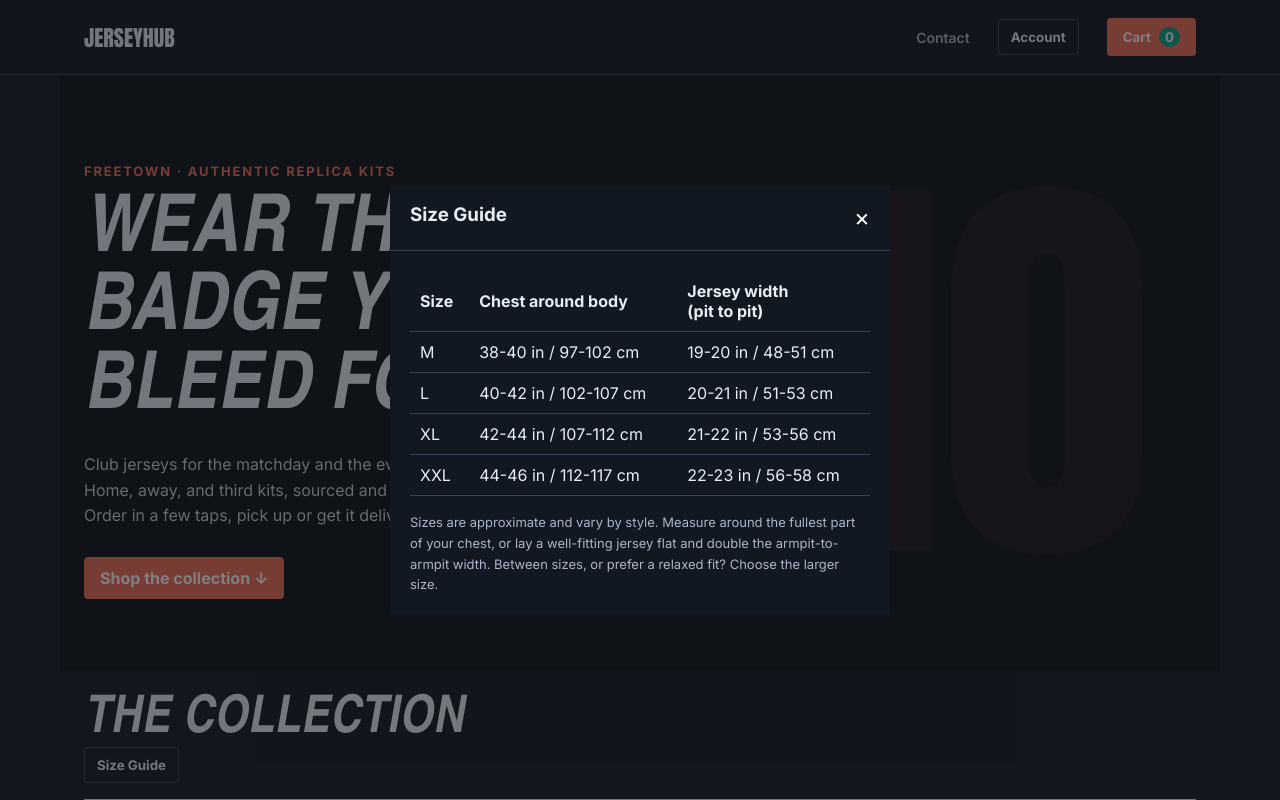
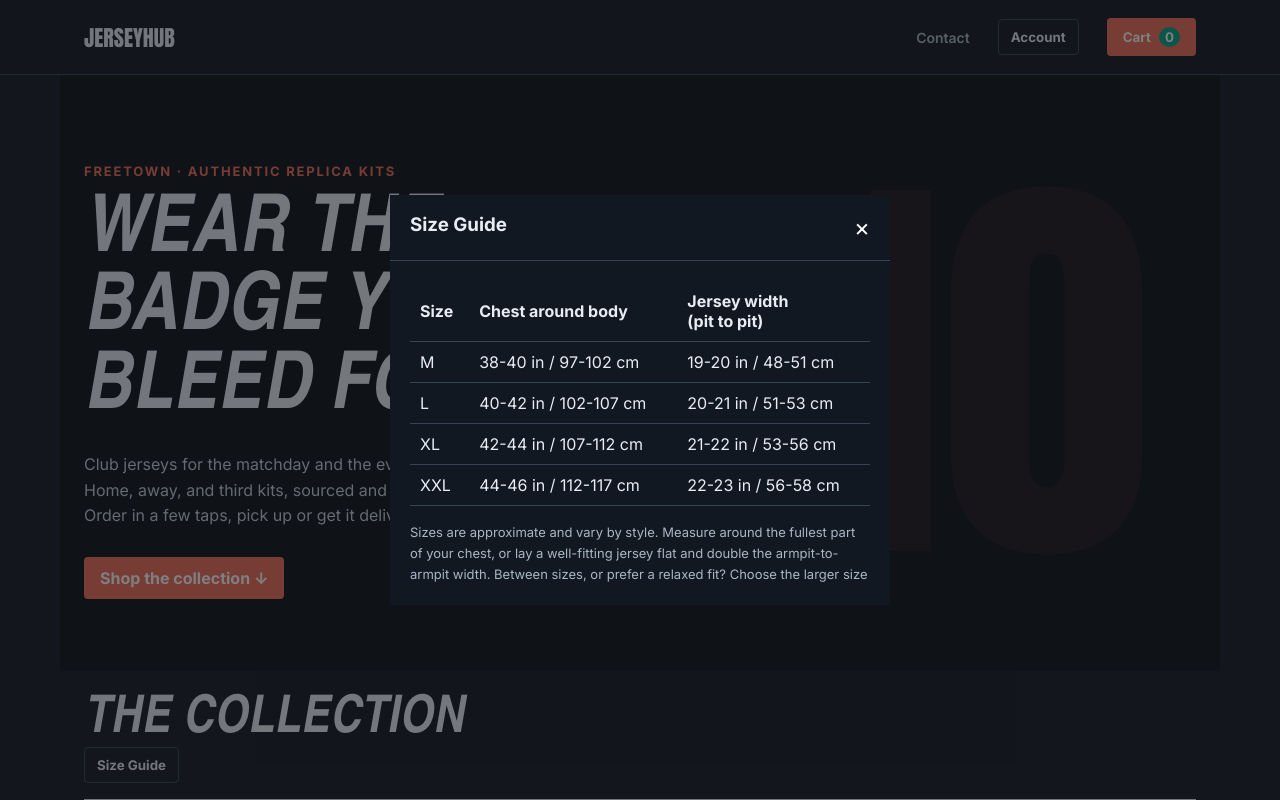
Before and after one commit to kallonishaka2019-debug/supabase_project, a website: page jersey.html in a window 1280 px wide. Both pictures are taken after a click on the button "Size Guide". Shown: the top 800 px of the page. Drawn offline with Linux system fonts and the light colour scheme; no server answers; a web font is replaced by a local one.

Commit message:
Fix typo in size guide note

```diff
--- a/jersey.html
+++ b/jersey.html
@@ -148,7 +148,7 @@
           </div>
           <p class="size-guide-note">
             Sizes are approximate and vary by style. Measure around the fullest part of your chest, or lay a well-fitting jersey flat and double the armpit-to-armpit width.
-            Between sizes, or prefer a relaxed fit? Choose the larger size.
+            Between sizes, or prefer a relaxed fit? Choose the larger size
           </p>
         </div>
       </div>
```
